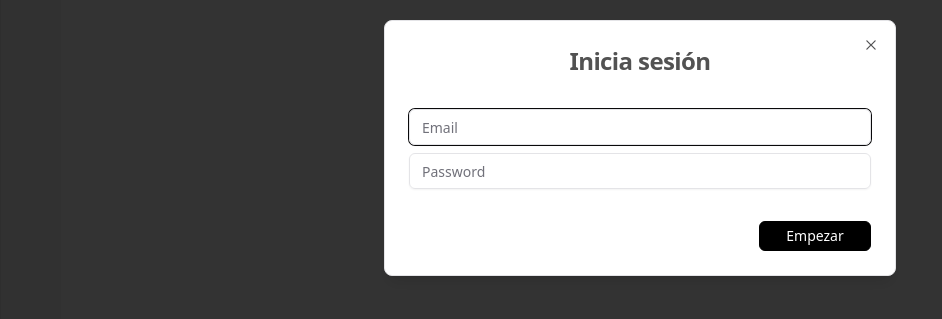
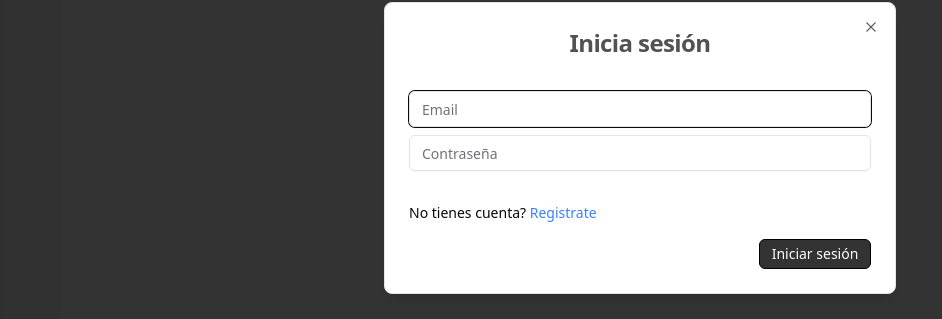
Before and after one commit to Lucascserrate/TT-PM-Front, a Next.js app: page /login in a window 1280 px wide. Shown: the part 252-571 px from the top of the page, without its empty margins (0-942 px from the left). Built offline with nearby package versions, Linux system fonts and the light colour scheme; no server answers.

Commit message:
ui login

```diff
--- a/src/app/login/page.tsx
+++ b/src/app/login/page.tsx
@@ -8,10 +8,17 @@ import {
 import { useEffect, useState } from 'react'
 import { Input } from '@/components/ui/input'
 import { useRouter } from 'next/navigation'
+import { useLoginMutation, useRegisterMutation } from '@/services/auth'
 
 const LoginPage = () => {
     const [open, setOpen] = useState(true)
+    const [openRegister, setOpenRegister] = useState(false)
+    const [registerForm, setRegisterForm] = useState({ name: '', email: '', password: '' })
+    const [loginForm, setLoginForm] = useState({ email: '', password: '' })
     const router = useRouter()
+
+    const [register] = useRegisterMutation()
+    const [login] = useLoginMutation()
 
     useEffect(() => {
         if (!open) {
@@ -19,25 +26,57 @@ const LoginPage = () => {
         }
     }, [open, router])
 
-    const handleSubmit = () => {
-        setOpen(false)
+    const onRegister = () => {
+        try {
+            register(registerForm).unwrap()
+            setOpenRegister(false)
+            setOpen(false)
+        } catch (error) {
+            console.error(error)
+            alert('Error al registrarse')
+        }
+    }
+
+    const onLogin = () => {
+        try {
+            login(registerForm).unwrap()
+            setOpen(false)
+        } catch (error) {
+            console.error(error)
+            alert('Error al iniciar sesión')
+        }
     }
 
     return (
         <Dialog open={open} onOpenChange={setOpen} >
             <DialogContent>
                 <DialogTitle className="text-lg md:text-2xl text-neutral-600 dark:text-neutral-100 font-bold text-center mb-4">
-                    Inicia sesión
+                    {openRegister ? 'Registrate' : 'Inicia sesión'}
                 </DialogTitle>
-                <div className='flex flex-col gap-2 mb-4'>
-                    <Input type='email' placeholder="Email" />
-                    <Input type='password' placeholder="Password" />
-                </div>
+                {
+                    openRegister
+                        ? <div className='flex flex-col gap-2 mb-4'>
+                            <Input type='text' placeholder="Nombre" value={registerForm.name} onChange={(e) => setRegisterForm({ ...registerForm, name: e.target.value })} required />
+                            <Input type='email' placeholder="Email" value={registerForm.email} onChange={(e) => setRegisterForm({ ...registerForm, email: e.target.value })} required />
+                            <Input type='password' placeholder="Contraseña" value={registerForm.password} onChange={(e) => setRegisterForm({ ...registerForm, password: e.target.value })} required />
+                        </div>
+                        : <div className='flex flex-col gap-2 mb-4'>
+                            <Input type='email' placeholder="Email" value={loginForm.email} onChange={(e) => setLoginForm({ ...loginForm, email: e.target.value })} required />
+                            <Input type='password' placeholder="Contraseña" value={loginForm.password} onChange={(e) => setLoginForm({ ...loginForm, password: e.target.value })} required />
+                        </div>
+                }
+                {
+                    openRegister
+                        ? <div className='text-sm'>Ya tienes cuenta? <span className='text-blue-500 cursor-pointer' onClick={() => setOpenRegister(false)}>Inicia sesión</span></div>
+                        : <div className='text-sm'>No tienes cuenta? <span className='text-blue-500 cursor-pointer' onClick={() => setOpenRegister(true)}>Registrate</span></div>
+                }
                 <DialogFooter className="gap-4">
                     <button
                         className="bg-black text-white dark:bg-white dark:text-black text-sm px-2 py-1 rounded-md border border-black w-28 disabled:bg-black/80"
-                        onClick={handleSubmit} >
-                        Empezar
+                        onClick={openRegister ? onRegister : onLogin}
+                        disabled={openRegister ? !registerForm.name || !registerForm.email || !registerForm.password : !loginForm.email || !loginForm.password}
+                    >
+                        {openRegister ? 'Empezar' : 'Iniciar sesión'}
                     </button>
                 </DialogFooter>
             </DialogContent>
```
